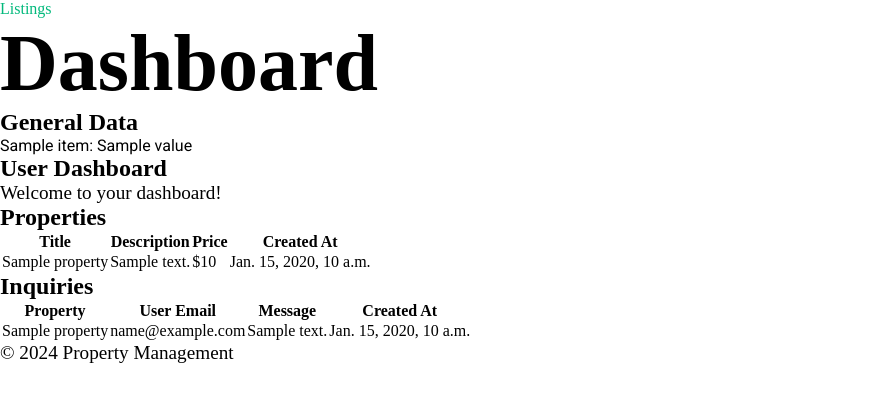
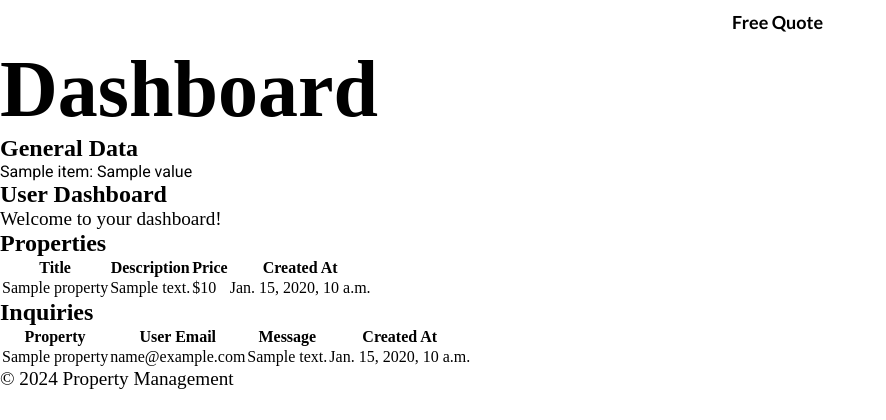
Before and after one commit to Mechantchulo/Project2, a Django app: template templates/dashboard/dashboard.html in a window 1280 px wide. Shown: the top 420 px of the page, without its empty margins (0-886 px from the left). Run offline with Django 3.2, Linux system fonts and the light colour scheme; the template is opened without the code that fills it: most values are stand-ins (such as "Sample title", 1, 10 or a date in 2020).

Commit message:
Modified the header section

```diff
--- a/templates/base.html
+++ b/templates/base.html
@@ -26,13 +26,35 @@
     {% endblock %} </head>
 <body>
     <header>
+           <!-- <a href="/" class="logo">
+            <img id="logo" src="{% static 'images/Coolhome.svg' %}" alt="" width="220">
+            <img id="scrolledLogo" src="{% static 'images/coolhomebl.svg' %}" alt="" width="220" style="display: none;">
+        </a> -->
         <nav>
-            <a href="{% url 'listings:listings_list' %}">Listings</a>
-            <a href="{% url 'register' %}">Register</a>
-{#            <a href="{% url 'login' %}">Login</a>#}
-{#            <a href="{% url 'signup' %}">Sign Up</a>#}
-{#            <a href="{% url 'logout' %}">Logout</a>#}
-{#        </nav>#}
+        <ul class="nav-ul">
+            <div class="nav-links">
+                <li><a href="/">Home</a></li>
+                <li><a href="{% url 'listings:listings_list' %}">Properties</a></li>
+                <li><a href="#">Rent</a></li>
+                <li><a href="#">Buy</a></li>
+                <li><a href="#">Blog</a></li>
+                <li><a href="#">About</a></li>
+                <li><a href="#">Faq</a></li>
+                <li><a href="#">Contact</a></li>
+            </div>
+            <div class="navbar-btn" style="display: flex;justify-content: center;align-items: center;gap: 1.6em;">
+{#                <--!<li><a href="{% url 'login' %}">Login</a></li> #}
+{#                <li><a href="{% url 'signup' %}">Sign Up</a></li>#}
+{#                <li><a href="{% url 'logout' %}">Logout</a></li>#}
+                <a href="#">
+                    <button>Free Quote</button>
+                </a>
+            </div>
+            <div class="humberger">
+                <i class="fa-solid fa-bars"></i>
+            </div>
+        </ul>
+    </nav>
     </header>
     <main>
         {% block content %}
```
